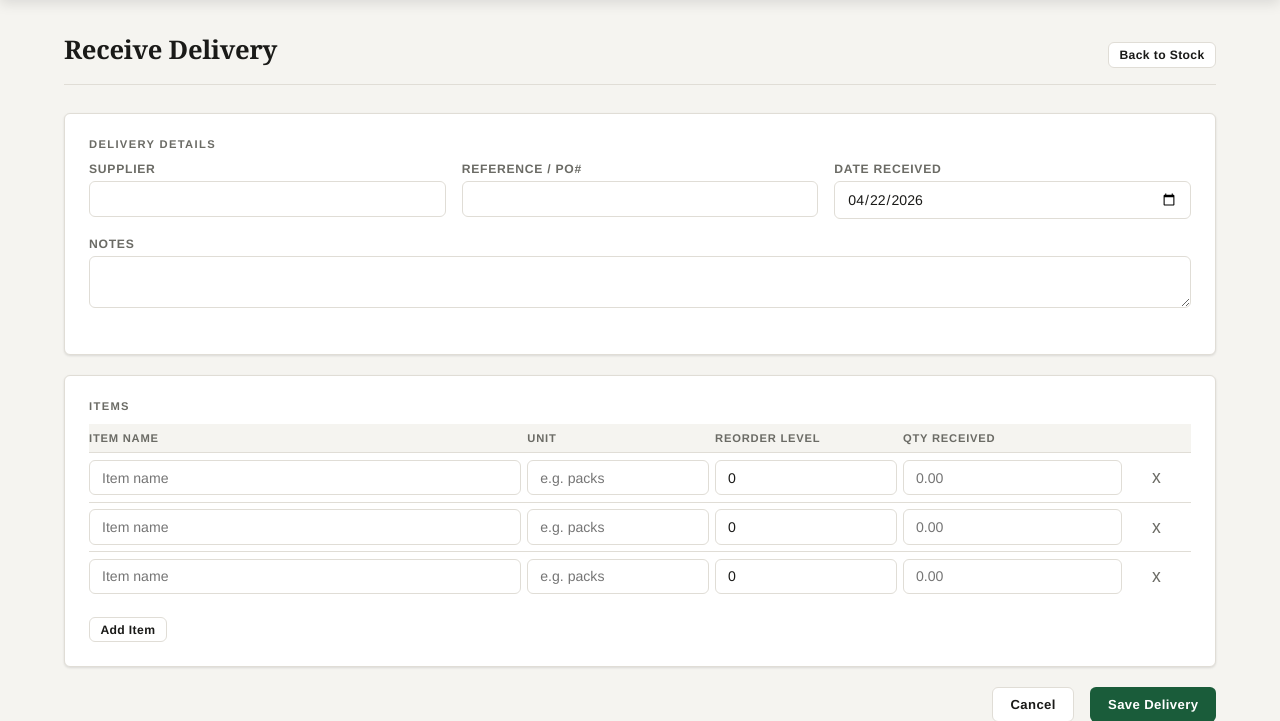
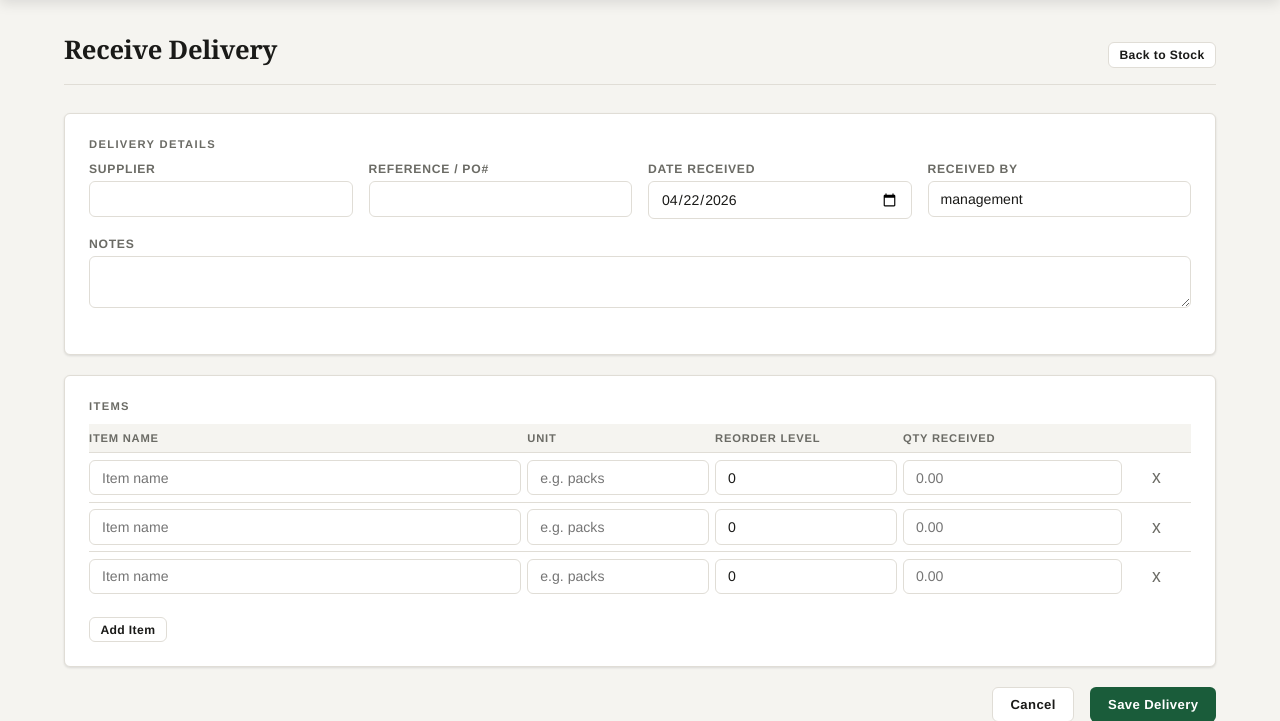
Before and after one commit to Otycadet/aristoclean, a Django app: page /stock/receive/ in a window 1280 px wide. Shown: the part 73-794 px from the top of the page. Run offline with Django 5.2, Linux system fonts and the light colour scheme; a user stored in the database is signed in; data comes from the database, SQL or seed files in the repository; data that the repository does not hold is empty.

Commit message:
Updates around issuing and recieving stock

```diff
--- a/inventory/views.py
+++ b/inventory/views.py
@@ -89,6 +89,10 @@ def _serialize_items_for_js(items_queryset):
     ])
 
 
+def _display_name_for_user(user):
+    return user.get_full_name().strip() or user.username
+
+
 @login_required
 def dashboard(request):
     items = _annotate_item_stock(Item.objects.filter(active=True)).order_by("name")
@@ -143,7 +147,11 @@ def stock_list(request):
 @login_required
 @stock_operator_required
 def stock_receive(request):
-    header_form = DeliveryHeaderForm(request.POST or None, initial={"received_at": date.today()})
+    received_by_name = _display_name_for_user(request.user)
+    header_form = DeliveryHeaderForm(
+        request.POST or None,
+        initial={"received_at": date.today()},
+    )
     error = None
 
     if request.method == "POST":
@@ -183,6 +191,7 @@ def stock_receive(request):
         "header_form": header_form,
         "items_json": _serialize_items_for_js(items_qs),
         "error": error,
+        "received_by_name": received_by_name,
     })
 
 
@@ -224,13 +233,21 @@ def _parse_delivery_lines(post_data):
 @login_required
 @stock_operator_required
 def issue_stock(request):
-    header_form = IssueBatchHeaderForm(request.POST or None, initial={"issued_at": date.today()})
+    issued_by_name = _display_name_for_user(request.user)
+    header_form = IssueBatchHeaderForm(
+        request.POST or None,
+        initial={
+            "issued_at": date.today(),
+            "issued_by": issued_by_name,
+        },
+    )
     error = None
 
     if request.method == "POST":
         lines = _parse_issue_lines(request.POST)
         if header_form.is_valid() and lines is not None:
             hd = header_form.cleaned_data
+            hd["issued_by"] = issued_by_name
             try:
                 batch = _create_issue_batch(hd, lines, request.user)
                 messages.success(request, f"Receipt {batch.receipt_number} created.")
@@ -245,6 +262,7 @@ def issue_stock(request):
         "header_form": header_form,
         "items_json": _serialize_items_for_js(items_qs),
         "error": error,
+        "issued_by_name": issued_by_name,
     })
 
 
--- a/templates/inventory/issue_stock.html
+++ b/templates/inventory/issue_stock.html
@@ -38,7 +38,7 @@
       </div>
       <div class="form-group">
         <label>Issued By</label>
-        {{ header_form.issued_by }}
+        <input type="text" value="{{ issued_by_name }}" readonly>
       </div>
       <div class="form-group">
         <label>Date</label>
--- a/templates/inventory/stock_receive.html
+++ b/templates/inventory/stock_receive.html
@@ -39,6 +39,10 @@
       <div class="form-group">
         <label>Date Received</label>
         {{ header_form.received_at }}
+      </div>
+      <div class="form-group">
+        <label>Received By</label>
+        <input type="text" value="{{ received_by_name }}" readonly>
       </div>
     </div>
     <div class="form-group">
```
